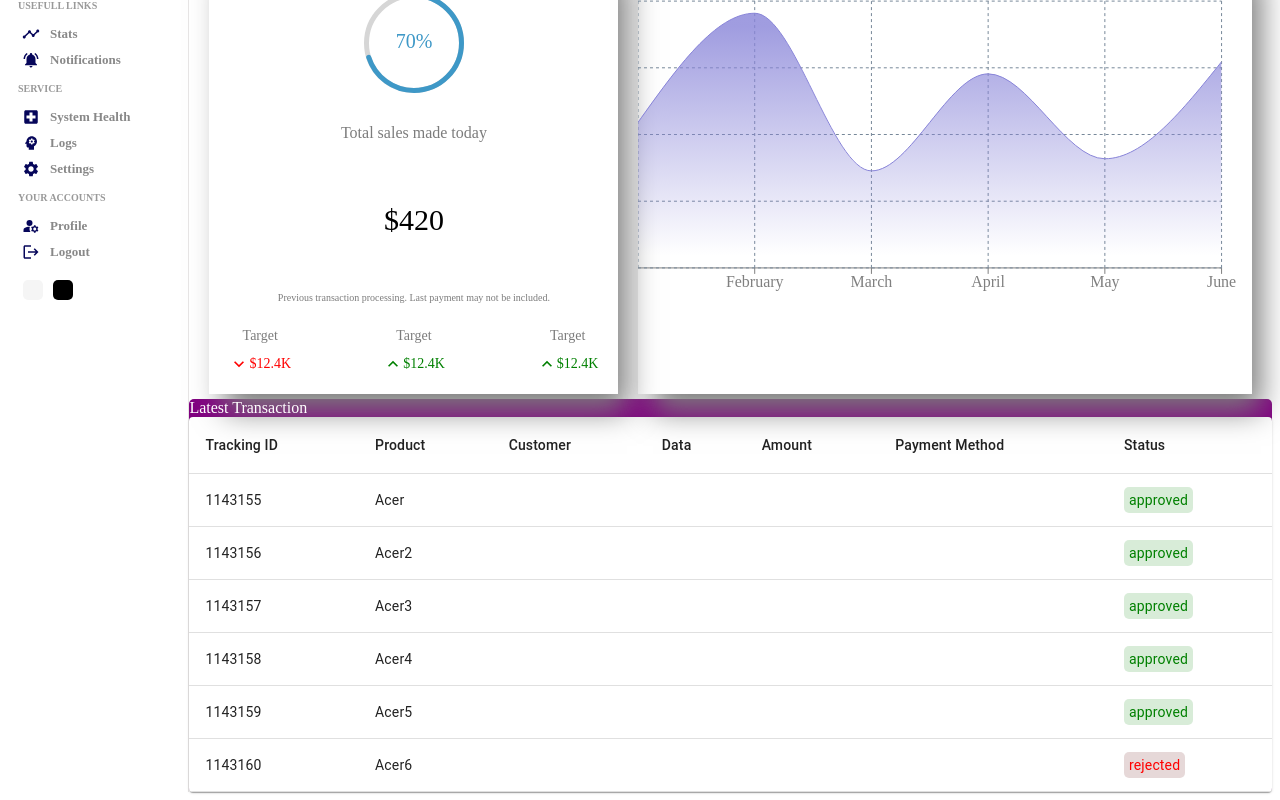
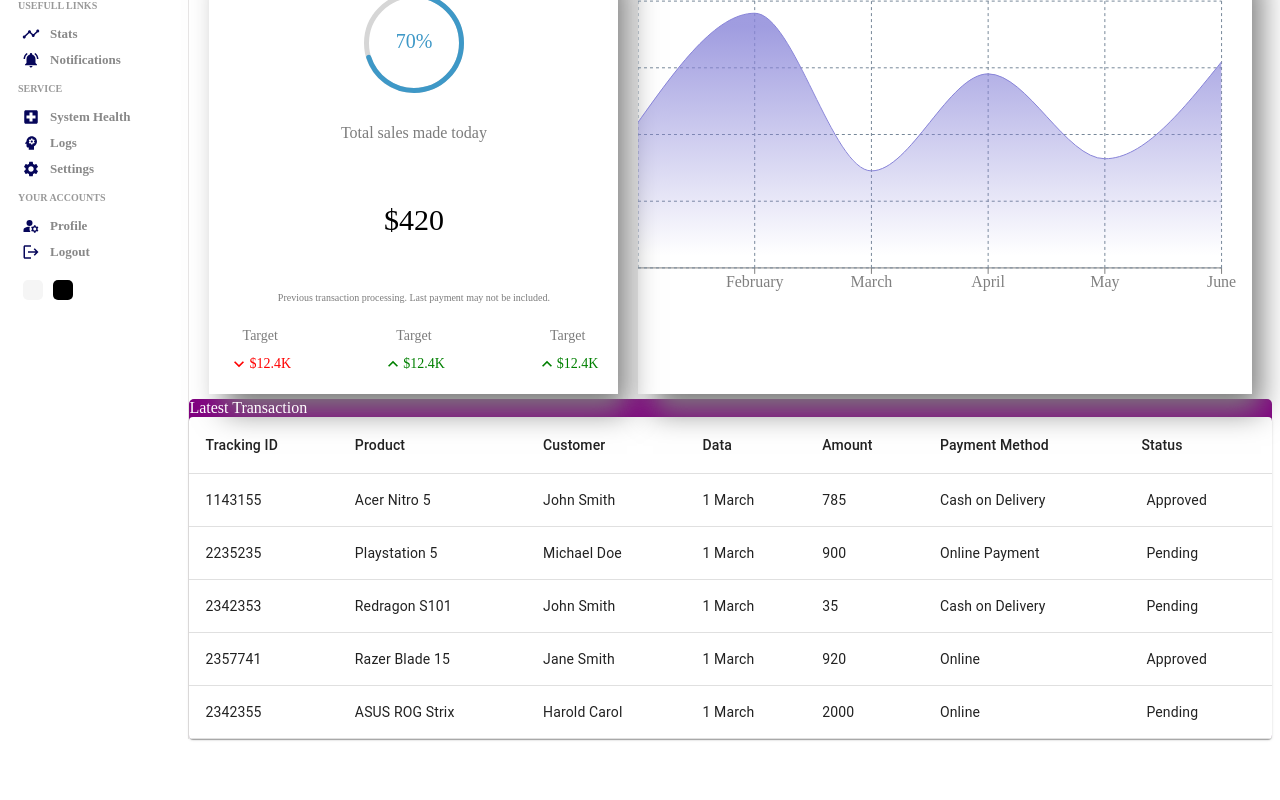
Before and after one commit to seanyu7/admin-panel-youtube, a React (Create React App) app: page / in a window 1280 px wide. Shown: the part 270-1070 px from the top of the page. After the commit the page ends 1017 px from the top, so only its background shows below. Built offline with nearby package versions, Linux system fonts and the light colour scheme.

Commit message:
⚡️ imported a react-router-dom to import set links

```diff
--- a/src/component/sidebar/Sidebar.jsx
+++ b/src/component/sidebar/Sidebar.jsx
@@ -12,12 +12,15 @@
 import SettingsIcon from "@mui/icons-material/Settings";
 import ManageAccountsIcon from "@mui/icons-material/ManageAccounts";
 import LogoutIcon from "@mui/icons-material/Logout";
+import {Link} from "react-router-dom"
 
 function Sidebar() {
   return (
     <div className="sidebar">
       <div className="top">
+        <Link to="/" style={{textDecoration:"none"}}>
         <span className="logo">Sean's managing board</span>
+        </Link>
       </div>
       <hr className="horizontalLine" />
       <div className="center">
@@ -28,22 +31,30 @@
             <span>Dashboard</span>
           </li>
           <p className="title">LISTS</p>
+          <Link to="/users" style={{textDecoration:"none"}}>
           <li>
             <PersonIcon className="icon" />
             <span>Users</span>
           </li>
+          </Link>
+          <Link to="/products" style={{textDecoration:"none"}}>
           <li>
             <HomeIcon className="icon" />
             <span>Products</span>
           </li>
+          </Link>
+          <Link to="/orders" style={{textDecoration:"none"}}>
           <li>
             <AddCardIcon className="icon" />
             <span>Orders</span>
           </li>
+          </Link>
+          <Link to="/delivery" style={{textDecoration:"none"}}>
           <li>
             <LocalShippingIcon className="icon" />
             <span>Delivery</span>
           </li>
+          </Link>
           <p className="title">USEFULL LINKS</p>
           <li>
             <TimelineIcon className="icon" />
--- a/src/component/table/Listing.jsx
+++ b/src/component/table/Listing.jsx
@@ -7,10 +7,61 @@
 import TableHead from "@mui/material/TableHead";
 import TableRow from "@mui/material/TableRow";
 import Paper from "@mui/material/Paper";
-import { rows } from "../../datatablesource";
 
 
 function Listing() {
+  const rows = [
+    {
+      id: 1143155,
+      product: "Acer Nitro 5",
+      img: "https://m.media-amazon.com/images/I/81bc8mA3nKL._AC_UY327_FMwebp_QL65_.jpg",
+      customer: "John Smith",
+      date: "1 March",
+      amount: 785,
+      method: "Cash on Delivery",
+      status: "Approved",
+    },
+    {
+      id: 2235235,
+      product: "Playstation 5",
+      img: "https://m.media-amazon.com/images/I/31JaiPXYI8L._AC_UY327_FMwebp_QL65_.jpg",
+      customer: "Michael Doe",
+      date: "1 March",
+      amount: 900,
+      method: "Online Payment",
+      status: "Pending",
+    },
+    {
+      id: 2342353,
+      product: "Redragon S101",
+      img: "https://m.media-amazon.com/images/I/71kr3WAj1FL._AC_UY327_FMwebp_QL65_.jpg",
+      customer: "John Smith",
+      date: "1 March",
+      amount: 35,
+      method: "Cash on Delivery",
+      status: "Pending",
+    },
+    {
+      id: 2357741,
+      product: "Razer Blade 15",
+      img: "https://m.media-amazon.com/images/I/71wF7YDIQkL._AC_UY327_FMwebp_QL65_.jpg",
+      customer: "Jane Smith",
+      date: "1 March",
+      amount: 920,
+      method: "Online",
+      status: "Approved",
+    },
+    {
+      id: 2342355,
+      product: "ASUS ROG Strix",
+      img: "https://m.media-amazon.com/images/I/81hH5vK-MCL._AC_UY327_FMwebp_QL65_.jpg",
+      customer: "Harold Carol",
+      date: "1 March",
+      amount: 2000,
+      method: "Online",
+      status: "Pending",
+    },
+  ];
   return (
     <TableContainer component={Paper} className="table">
       <Table sx={{ minWidth: 650 }} aria-label="simple table">
--- a/src/pages/list/list.css
+++ b/src/pages/list/list.css
@@ -2,6 +2,6 @@
   display: flex;
   width: 100%;
 }
-.list .lostContainer {
+.list .listContainer {
   flex: 6;
 }/*# sourceMappingURL=list.css.map */
--- a/src/pages/list/list.scss
+++ b/src/pages/list/list.scss
@@ -1,7 +1,7 @@
 .list {
   display: flex;
   width: 100%;
-  .lostContainer {
+  .listContainer {
     flex: 6;
   }
 }
--- a/src/pages/new/New.jsx
+++ b/src/pages/new/New.jsx
@@ -1,10 +1,14 @@
-import React from "react";
+import React, { useState } from "react";
 import Navbar from "../../component/navbar/Navbar";
 import Sidebar from "../../component/sidebar/Sidebar";
 import "./new.css";
 import DriveFolderUploadIcon from "@mui/icons-material/DriveFolderUpload";
 
+
 function New({ inputs, title }) {
+
+  const [file, setFile] = useState("");
+
   return (
     <div className="new">
       <Sidebar />
@@ -16,7 +20,7 @@
         <div className="bottom">
           <div className="left">
             <img
-              src="https://upload.wikimedia.org/wikipedia/commons/thumb/a/ac/No_image_available.svg/1024px-No_image_available.svg.png"
+              src={file ? URL.createObjectURL(file) : "https://upload.wikimedia.org/wikipedia/commons/thumb/a/ac/No_image_available.svg/1024px-No_image_available.svg.png"}
               alt="photo of user"
             />
           </div>
@@ -28,7 +32,7 @@
                   Image:
                   <DriveFolderUploadIcon className="icon" />
                 </label>
-                <input type="file" id="file" style={{ display: "none" }} />
+                <input type="file" id="file" onChange={e=>setFile(e.target.files[0])} style={{ display: "none" }} />
               </div>
 
               {inputs.map((input) => (
```
